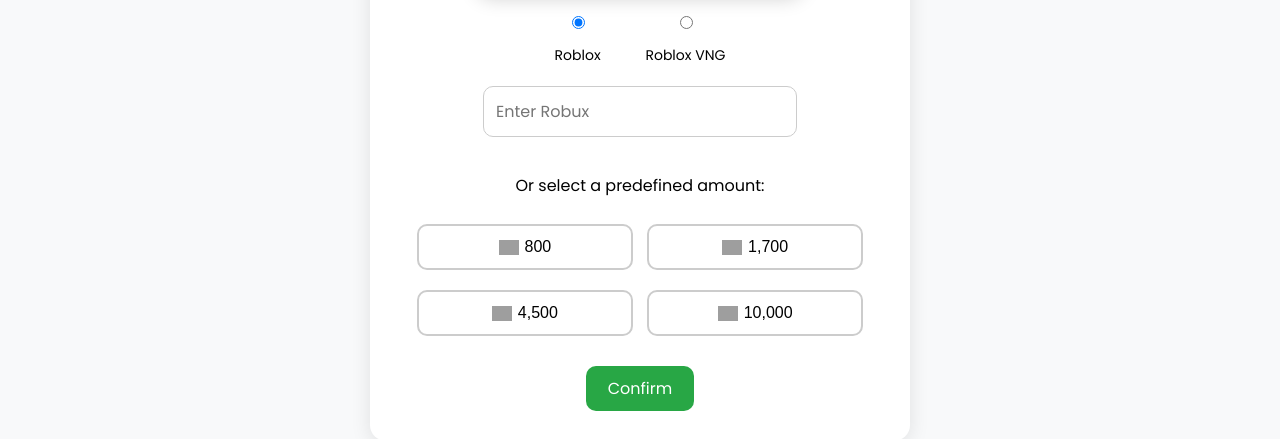
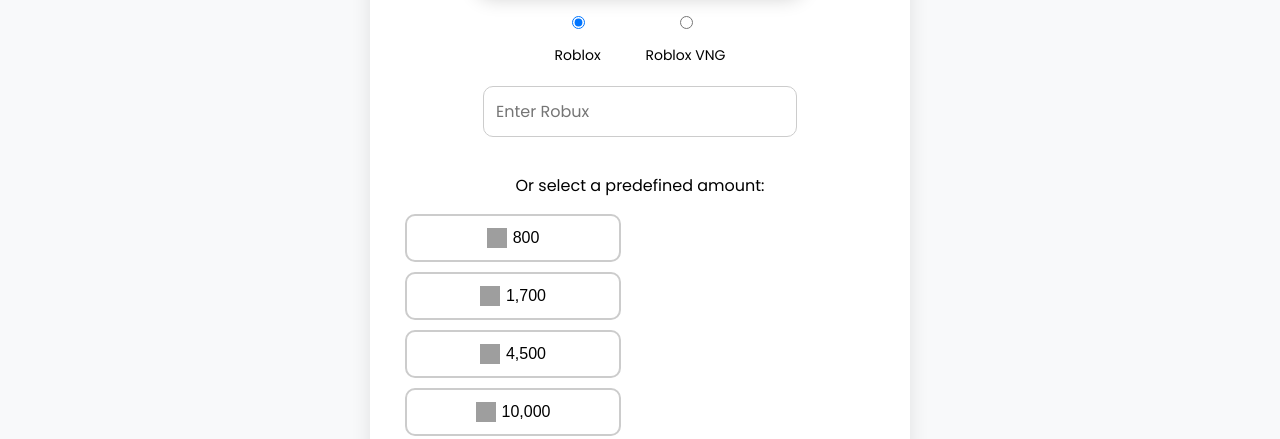
Before and after one commit to paodz1234/roblox-tool, a plain HTML site: page index.html in a window 1280 px wide. Shown: the part 504-943 px from the top of the page. Drawn offline with Linux system fonts and the light colour scheme; grey boxes are pictures that could not be loaded.

Commit message:
Update index.html

```diff
--- a/index.html
+++ b/index.html
@@ -14,7 +14,7 @@
       text-align: center;
     }
     .header {
-      background: url('https://i.ibb.co/qYLfFhGy/02a8d2cf-21da-44e3-a983-2dc02b6c281b-1.jpg') center/cover no-repeat;
+      background: url('https://i.ibb.co/GQ4F1LfW/fb033297-d245-4f86-b70d-f515a702ee69-1.jpg') center/cover no-repeat;
       padding: 100px 20px 60px;
       color: white;
       font-size: 42px;
@@ -96,14 +96,17 @@
       border-radius: 10px;
       cursor: pointer;
       background-color: white;
+      display: flex;
+      align-items: center;
+      justify-content: center;
+      gap: 6px;
     }
     .robux-options button.selected {
       border-color: #28a745;
     }
     .robux-options button img {
       width: 20px;
-      vertical-align: middle;
-      margin-right: 6px;
+      height: 20px;
     }
     .robux-input {
       width: 60%;
```
